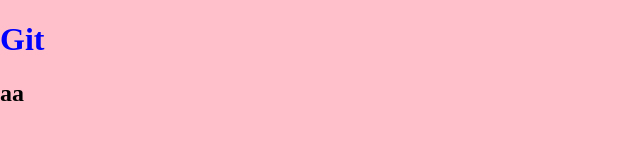
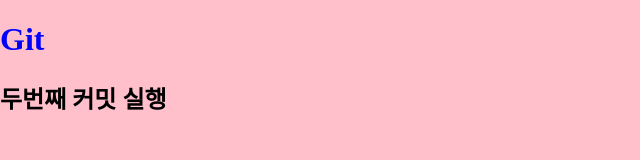
Before and after one commit to sue026/test, a plain HTML site: page index.html in a window 1280 px wide. Shown: the whole page, without its empty margins (0-640 px from the left). Drawn offline with Linux system fonts and the light colour scheme.

Commit message:
second commit

```diff
--- a/index.html
+++ b/index.html
@@ -9,7 +9,7 @@
 <body>
   <div id="wrap">
     <h1>Git</h1>
-    <h2>aa</h2>
+    <h2>두번째 커밋 실행</h2>
   </div>
 </body>
 </html>
```
